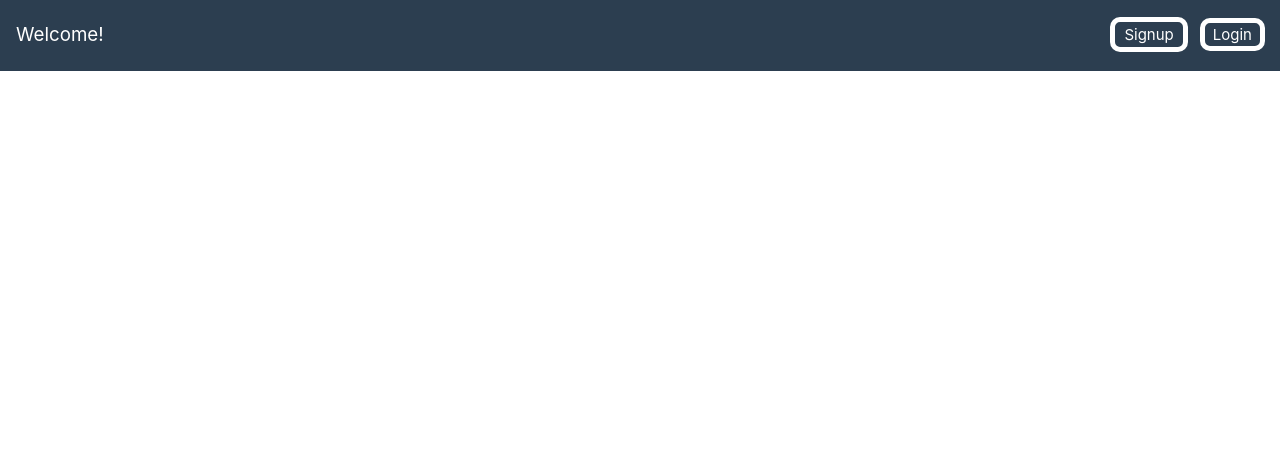
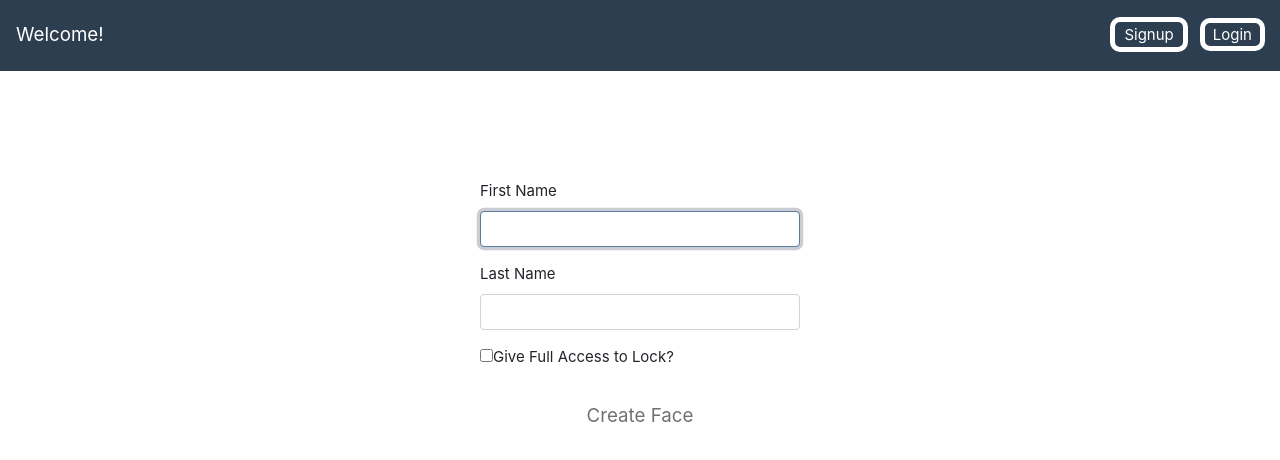
Before and after one commit to maxkaran/FacialRecAPI, a React (Create React App) app in the folder react-app/: page /addnewface in a window 1280 px wide. Shown: the top 460 px of the page. Built offline with nearby package versions, Linux system fonts and the light colour scheme.

Commit message:
User can add new faces through website

```diff
--- a/react-app/src/App.js
+++ b/react-app/src/App.js
@@ -4,6 +4,7 @@ import NavBar from './Components/NavBar';
 import Login from './Components/Login';
 import Signup from './Components/Signup';
 import Account from './Components/Account';
+import AddFace from './Components/AddFace';
 import profile from './Profile';
 
 class App extends Component {
@@ -16,6 +17,7 @@ class App extends Component {
         <Route exact path='/login' component={Login}/>
         <Route exact path='/signup' component={Signup}/>
         <Route exact path='/account' component={Account}/>
+        <Route exact path='/addnewface' component={AddFace}/>
       </div>
     );
   }
--- a/react-app/src/Components/Account.js
+++ b/react-app/src/Components/Account.js
@@ -37,11 +37,25 @@ export default class Account extends Component {
         <div className="row">
             {!this.state.faces && <p>Loading Faces...</p>}
             {
+                // To add a new face
+                this.state.faces && <div className="col-sm-12 col-md-4 col-lg-3">
+                <Link to={`/addnewface`}>
+                    <div className="card text-white bg-success mb-3">
+                    <div className="card-header">Add a face</div>
+                    <div className="card-body">
+                        <h4 className="card-title">Give someone's face access to your lock!</h4>
+                    </div>
+                    </div>
+                </Link>
+                </div>
+            }
+            {
+
                 this.state.faces && this.state.faces.map(faces => (
                     <div key={faces.fid} className="col-sm-12 col-md-4 col-lg-3">
                     <Link to={`/faces/${faces.fid}`}>
                         <div className="card text-white bg-success mb-3">
-                    <div className="card-header">Answers: {faces.email}</div>
+                        <div className="card-header">{faces.email}</div>
                         <div className="card-body">
                             <h4 className="card-title">{faces.fname}</h4>
                             <p className="card-text">{faces.lname}</p>
--- /dev/null
+++ b/react-app/src/Components/AddFace.js
@@ -0,0 +1,91 @@
+import React, { Component } from "react";
+import { Button, FormGroup, FormControl, ControlLabel, Checkbox } from "react-bootstrap";
+import "./Login.css";
+import profile from '../Profile';
+
+export default class AddFace extends Component {
+    constructor(props) {
+        super(props);
+
+        this.state = {
+        fname: "",
+        lname: "",
+        fullaccess: false
+        };
+    }
+
+    validateForm() {
+        return this.state.fname.length > 0 && this.state.lname.length > 0;
+    }
+
+    handleChange = event => {
+        this.setState({
+        [event.target.id]: event.target.value
+        });
+    }
+
+    handleCheckboxChange = event => {
+        this.setState({fullaccess: event.target.checked});
+    }
+
+    handleSubmit = async event => {
+        event.preventDefault();
+        const response = await fetch('/api/createface', { //call API to create user
+            method: 'POST',
+            headers: {
+            'Content-Type': 'application/json',
+            },
+            body: JSON.stringify({email : profile.state.email, password : profile.state.password, firstname : this.state.fname, lastname : this.state.lname, fullaccess: this.state.fullaccess}),
+        });
+
+        const bodyJSON = JSON.parse(await response.text());
+
+        if(bodyJSON.error != null){
+            alert('Failed to create a face');
+            console.log(bodyJSON.error)
+        }
+
+        this.props.history.push('/account');
+  }
+
+    render() {
+        return (
+        <div className="Login">
+            <form onSubmit={this.handleSubmit}>
+            <FormGroup controlId="fname" bsSize="large">
+                <ControlLabel>First Name</ControlLabel>
+                <FormControl
+                autoFocus
+                type="fname"
+                value={this.state.fname}
+                onChange={this.handleChange}
+                />
+            </FormGroup>
+            <FormGroup controlId="lname" bsSize="large">
+                <ControlLabel>Last Name</ControlLabel>
+                <FormControl
+                value={this.state.lname}
+                onChange={this.handleChange}
+                type="lane"
+                />
+            </FormGroup>
+            <FormGroup>
+                <Checkbox
+                    checked={this.state.fullaccess}
+                    onChange={this.handleCheckboxChange}>
+                    Give Full Access to Lock?
+                </Checkbox>
+            </FormGroup>
+            <Button
+                block
+                bsSize="large"
+                disabled={!this.validateForm()}
+                type="submit"
+            >
+                Create Face
+            </Button>
+            </form>
+        </div>
+        );
+    }
+}
--- a/react-app/src/Components/NavBar.js
+++ b/react-app/src/Components/NavBar.js
@@ -7,10 +7,8 @@ import './NavBar.css'
 function NavBar() {
     return (
         <nav className="navbar navbar-dark bg-primary fixed-top">
-            <Link className="navbar-brand" to="/">
-                Welcome!
-            </Link>
-
+            {!profile.loggedIn() && <Link className="navbar-brand" to="/">Welcome!</Link>}
+            {profile.loggedIn() && <Link className="navbar-brand" to="/account">My Account</Link>}
             {
                 //if user is not logged in
                 !profile.loggedIn() &&
```
Also changed, not shown: 1 other file (tests, documents, lock files or other folders). Lines whose indentation alone changed are shown as unchanged.
